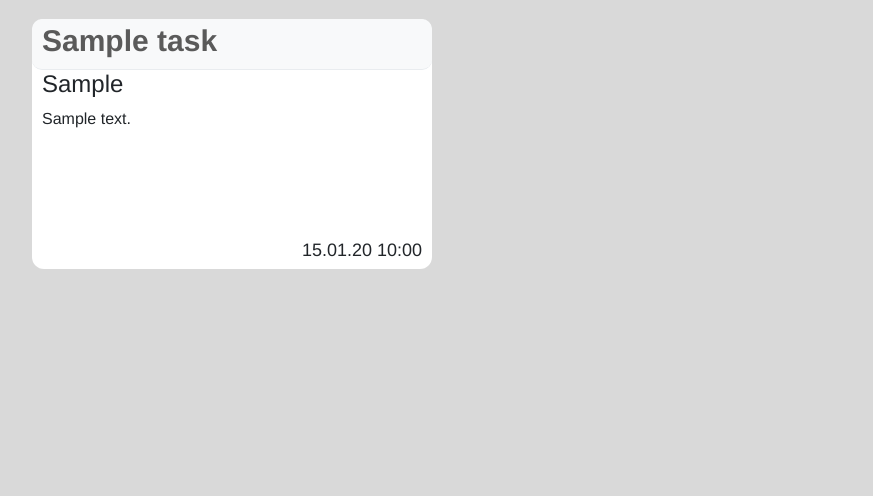
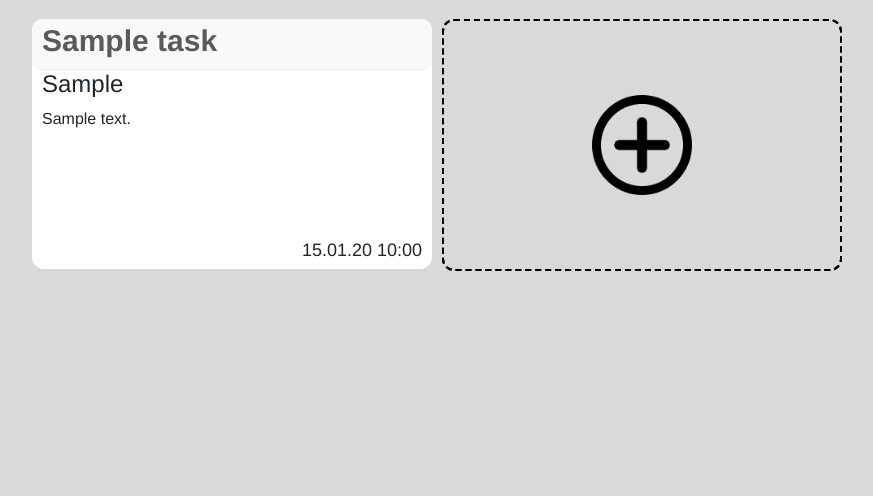
Before and after one commit to Mihendy/HWTracker, a Django app: template HWTracker/main/templates/main/student.html in a window 1280 px wide. Shown: the part 161-657 px from the top of the page, without its empty margins (118-991 px from the left). Run offline with Django 4.2, Linux system fonts and the light colour scheme; tables that the repository leaves empty hold one stand-in row (values such as "Sample post"); the template is opened without the code that fills it: values that come from a table or form of the project are taken from there, most other values are stand-ins (such as "Sample title", 1, 10 or a date in 2020).

Commit message:
new addbutton

```diff
--- a/HWTracker/main/static/main/styles.css
+++ b/HWTracker/main/static/main/styles.css
@@ -287,3 +287,20 @@ h1 {
   left: 150px;
   grid-gap: 10px;
 }
+
+
+/*кнопка */
+.add-button {
+  width: 100px;
+  height: 100px;
+  display: flex;
+  align-items: center;
+  justify-content: center;
+  border: 2px dashed #000;
+  border-radius: 12px;
+  padding: 74px 148px;
+}
+
+.add-button:hover img {
+  opacity: 0.7;
+}
--- a/HWTracker/main/templates/main/student.html
+++ b/HWTracker/main/templates/main/student.html
@@ -39,6 +39,9 @@
             <div class="date">{{ task.due_date|date:"d.m.y H:i" }}</div>
         </div>
         {% endfor %}
+        <div class="add-button">
+            <img src="{% static 'main/addbutton.png' %}" alt="AddButton" class="add-button">
+        </div>
     </div>
     <div class="text-container">
         <p class="text-right-corner">{{ username }}</p>
```
Also changed, not shown: HWTracker/main/static/main/addbutton.png (added).
